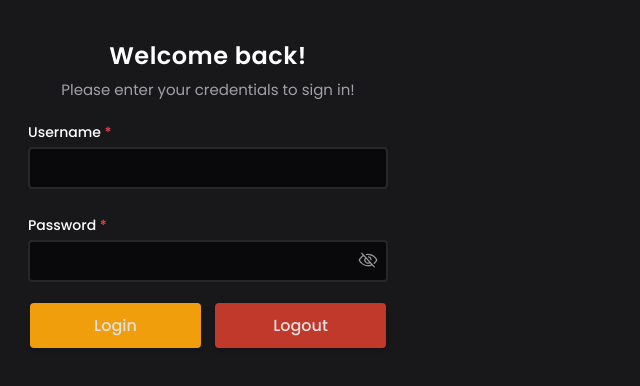
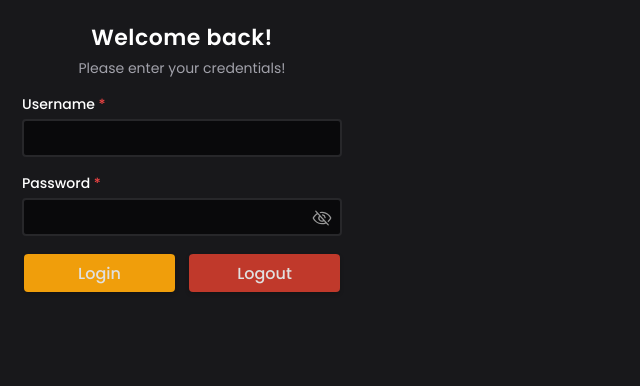
Before and after one commit to Abulkosim/chrome, a browser extension: page index.html in a window 1280 px wide. Shown: the whole page, without its empty margins (0-640 px from the left). Drawn offline with Linux system fonts and the light colour scheme.

Commit message:
refactor: style changes

```diff
--- a/index.html
+++ b/index.html
@@ -6,12 +6,17 @@
   <meta name="viewport" content="width=device-width, initial-scale=1.0">
   <title>RealSoft</title>
   <link rel="stylesheet" href="style.css">
+  <link rel="preconnect" href="https://fonts.googleapis.com">
+  <link rel="preconnect" href="https://fonts.gstatic.com" crossorigin>
+  <link
+    href="https://fonts.googleapis.com/css2?family=Poppins:ital,wght@0,100;0,200;0,300;0,400;0,500;0,600;0,700;0,800;0,900;1,100;1,200;1,300;1,400;1,500;1,600;1,700;1,800;1,900&display=swap"
+    rel="stylesheet">
 </head>
 
 <body>
   <div class="login-container">
     <h1>Welcome back!</h1>
-    <p>Please enter your credentials to sign in!</p>
+    <p>Please enter your credentials!</p>
     <form>
       <div>
         <label for="username">Username <span class="asterisk">*</span></label>
--- a/style.css
+++ b/style.css
@@ -1,9 +1,7 @@
-@import url('https://fonts.googleapis.com/css2?family=Poppins:ital,wght@0,100;0,200;0,300;0,400;0,500;0,600;0,700;0,800;0,900;1,100;1,200;1,300;1,400;1,500;1,600;1,700;1,800;1,900&display=swap');
-
 body {
   font-family: 'Poppins', sans-serif;
-  width: 360px;
-  padding: 16px 20px;
+  width: 320px;
+  padding: 12px 14px;
   color: #fff;
   background: #18181b;
 }
@@ -18,19 +16,18 @@ form {
 
 h1 {
   text-align: center;
-  font-size: 28px;
+  font-size: 22px;
   font-weight: 600;
-  font-size: 24px;
-  line-height: 32px;
-  margin-bottom: 4px;
+  line-height: 28px;
+  margin: 4px;
   letter-spacing: 0.5px;
 }
 
 p {
   text-align: center;
-  font-size: 15px;
+  font-size: 14px;
   color: #a1a1aa;
-  margin: 6px 0 18px;
+  margin: 6px 0 12px;
 }
 
 label {
@@ -44,7 +41,7 @@ label {
 input {
   font-family: 'Poppins', sans-serif;
   width: 100%;
-  margin-bottom: 15px;
+  margin-bottom: 5px;
   border-radius: 4px;
   box-sizing: border-box;
   font-size: 14px;
@@ -53,8 +50,8 @@ input {
   color: #fff;
   background: #09090b;
   caret-color: #f4f4f5;
-  padding: 9px 10px;
-  line-height: 20px;
+  padding: 8px 10px;
+  line-height: 18px;
   transition: border 0.5s;
 }
 
@@ -72,12 +69,11 @@ input:focus {
   align-items: center;
   justify-content: center;
   width: 100%;
-  height: 40px;
 }
 
 #buttons button {
+  height: 38px;
   font-family: 'Poppins', sans-serif;
-  padding: 10px;
   border: none;
   border-radius: 4px;
   font-size: 16px;
@@ -167,7 +163,7 @@ svg:hover {
 #state {
   text-align: center;
   font-size: 14px;
-  margin: 8px 0 0px;
+  margin: 0px;
 }
 
 #timer {
```
